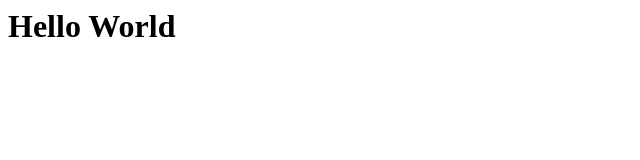
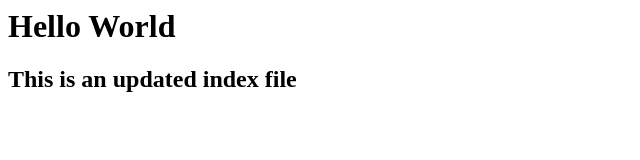
Before and after one commit to test-cloud-mentor/web-project, a plain HTML site: page index.html in a window 1280 px wide. Shown: the whole page, without its empty margins (0-640 px from the left). Drawn offline with Linux system fonts and the light colour scheme.

Commit message:
updated index.html file

```diff
--- a/index.html
+++ b/index.html
@@ -1 +1,2 @@
 <h1>Hello World</h1>
+<h2>This is an updated index file</h2>
```
